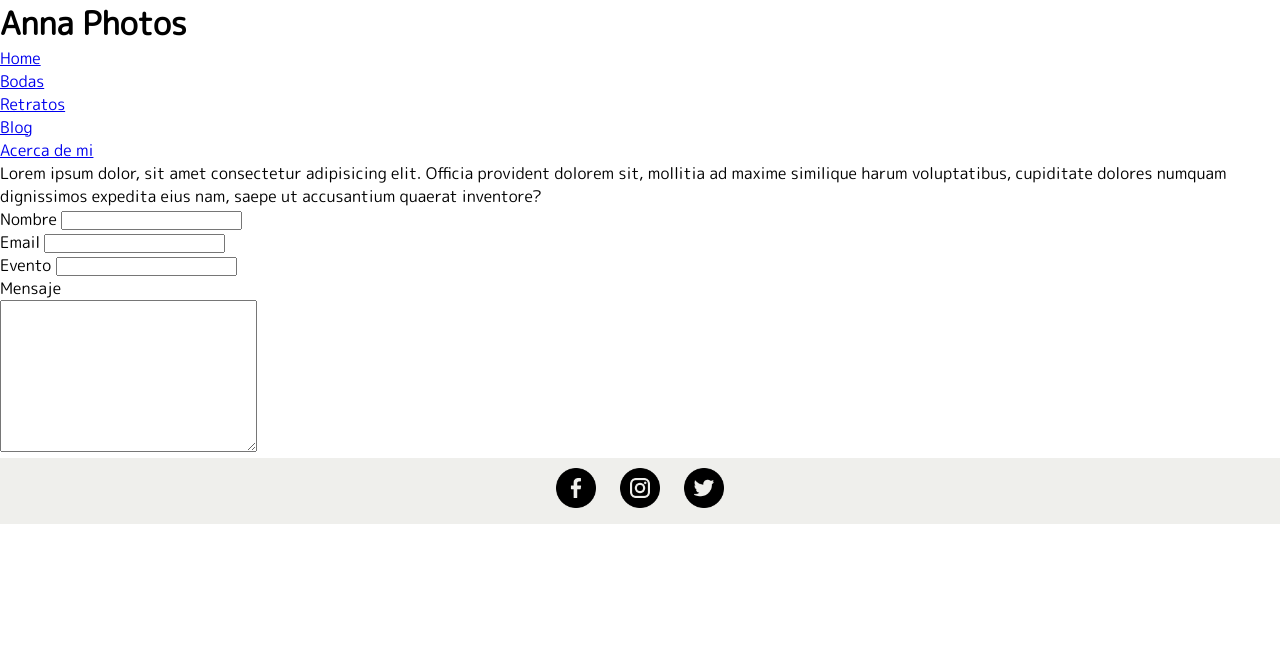
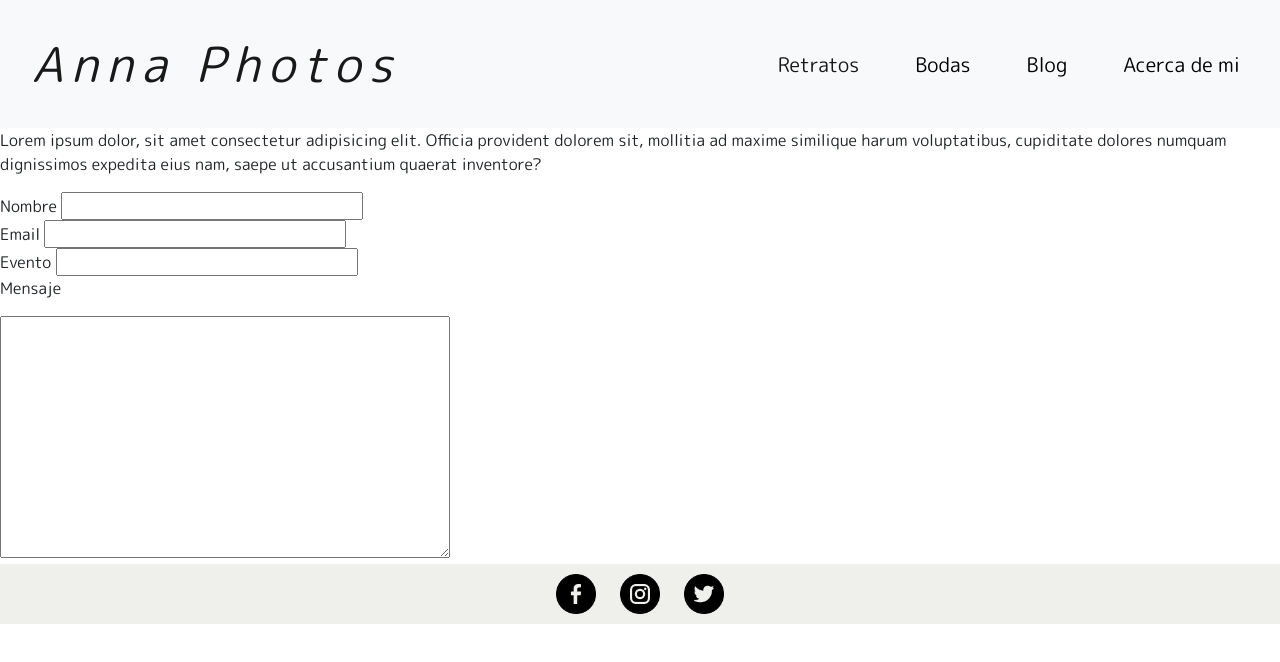
Before and after one commit to nahuelkrzeczkowski/proyecto-coder, a plain HTML site: page pages/acercademi.html in a window 1280 px wide. Drawn offline with nearby package versions, Linux system fonts and the light colour scheme.

Commit message:
linkeo-nav

```diff
--- a/pages/acercademi.html
+++ b/pages/acercademi.html
@@ -4,20 +4,39 @@
     <meta charset="UTF-8">
     <meta http-equiv="X-UA-Compatible" content="IE=edge">
     <meta name="viewport" content="width=device-width, initial-scale=1.0">
+    <!--BOOTSTRAP-->
+    <link href="https://cdn.jsdelivr.net/npm/bootstrap@5.2.0/dist/css/bootstrap.min.css" rel="stylesheet"
+    integrity="sha384-gH2yIJqKdNHPEq0n4Mqa/HGKIhSkIHeL5AyhkYV8i59U5AR6csBvApHHNl/vI1Bx" crossorigin="anonymous">
+    <!--CSS-->
     <link rel="stylesheet" href="../css/style.css">
     <title>Anna Photos</title>
 </head>
 <body>
     <header>
-        <h1>Anna Photos</h1>
-        <nav>
-            <ul>
-                <li><a href="../index.html">Home</a></li>
-                <li><a href="./bodas.html">Bodas</a></li>
-                <li><a href="./retratos.html">Retratos</a></li>
-                <li><a href="./blog.html">Blog</a></li>
-                <li><a href="./acercademi.html">Acerca de mi</a></li>
-            </ul>
+        <nav class="navbar navbar-expand-lg bg-light">
+            <div class="container-fluid">
+                <a class="navbar-brand" href="../index.html">Anna Photos</a>
+                <button class="navbar-toggler" type="button" data-bs-toggle="collapse" data-bs-target="#navbarNav"
+                    aria-controls="navbarNav" aria-expanded="false" aria-label="Toggle navigation">
+                    <span class="navbar-toggler-icon"></span>
+                </button>
+                <div class="collapse navbar-collapse justify-content-end" id="navbarNav">
+                    <ul class="navbar-nav">
+                        <li class="nav-item">
+                            <a class="nav-link active" aria-current="page" href="./retratos.html">Retratos</a>
+                        </li>
+                        <li class="nav-item">
+                            <a class="nav-link" href="./bodas.html">Bodas</a>
+                        </li>
+                        <li class="nav-item">
+                            <a class="nav-link" href="./blog.html">Blog</a>
+                        </li>
+                        <li class="nav-item">
+                            <a class="nav-link" href="./acercademi.html">Acerca de mi</a>
+                        </li>
+                    </ul>
+                </div>
+            </div>
         </nav>
     </header>
     <main>
@@ -52,5 +71,9 @@
             <a href="https://twitter.com/?lang=es" target="_blank" ><img src="../img/twitter.png" alt="logo-twitter"></a>
         </div>
     </footer>
+    <!-- JavaScript Bundle with Popper -->
+    <script src="https://cdn.jsdelivr.net/npm/bootstrap@5.2.0/dist/js/bootstrap.bundle.min.js"
+        integrity="sha384-A3rJD856KowSb7dwlZdYEkO39Gagi7vIsF0jrRAoQmDKKtQBHUuLZ9AsSv4jD4Xa"
+        crossorigin="anonymous"></script>
 </body>
 </html>
```
Also changed, not shown: index.html (+6 -10 lines), pages/blog.html (+28 -9 lines), pages/bodas.html (+28 -9 lines), pages/retratos.html (+28 -9 lines), img/logo-fotografia.png (deleted).
